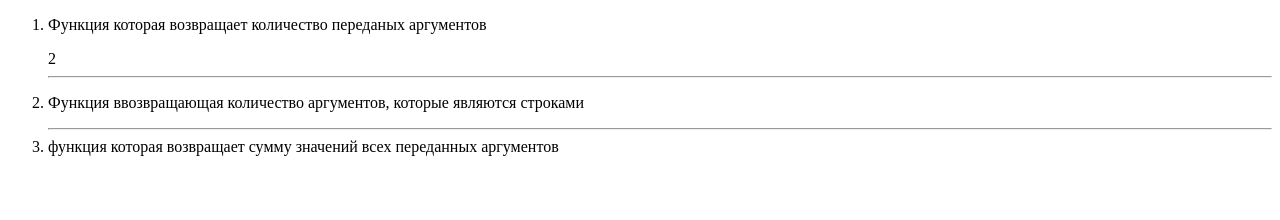
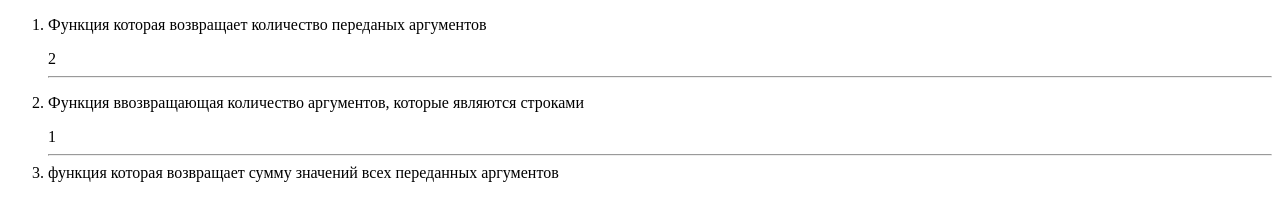
Before and after one commit to OlijnukR/JS-GeekHub, a plain HTML site: page homework_2/more functions.html in a window 1280 px wide. Drawn offline with Linux system fonts and the light colour scheme.

Commit message:
всё прекрасно, второй код работает

```diff
--- a/homework_2/more functions.html
+++ b/homework_2/more functions.html
@@ -25,6 +25,7 @@
                 }                                                   // и в случае совбадения увеличиваем переменную arg на один
                     document.write (arg);                           //выводим на экран каждое приплюсовывание, что даст нам в результате количество строк
             }
+            sum(5,21,29,'as')
         </script>
     </li>
     <hr>
```
